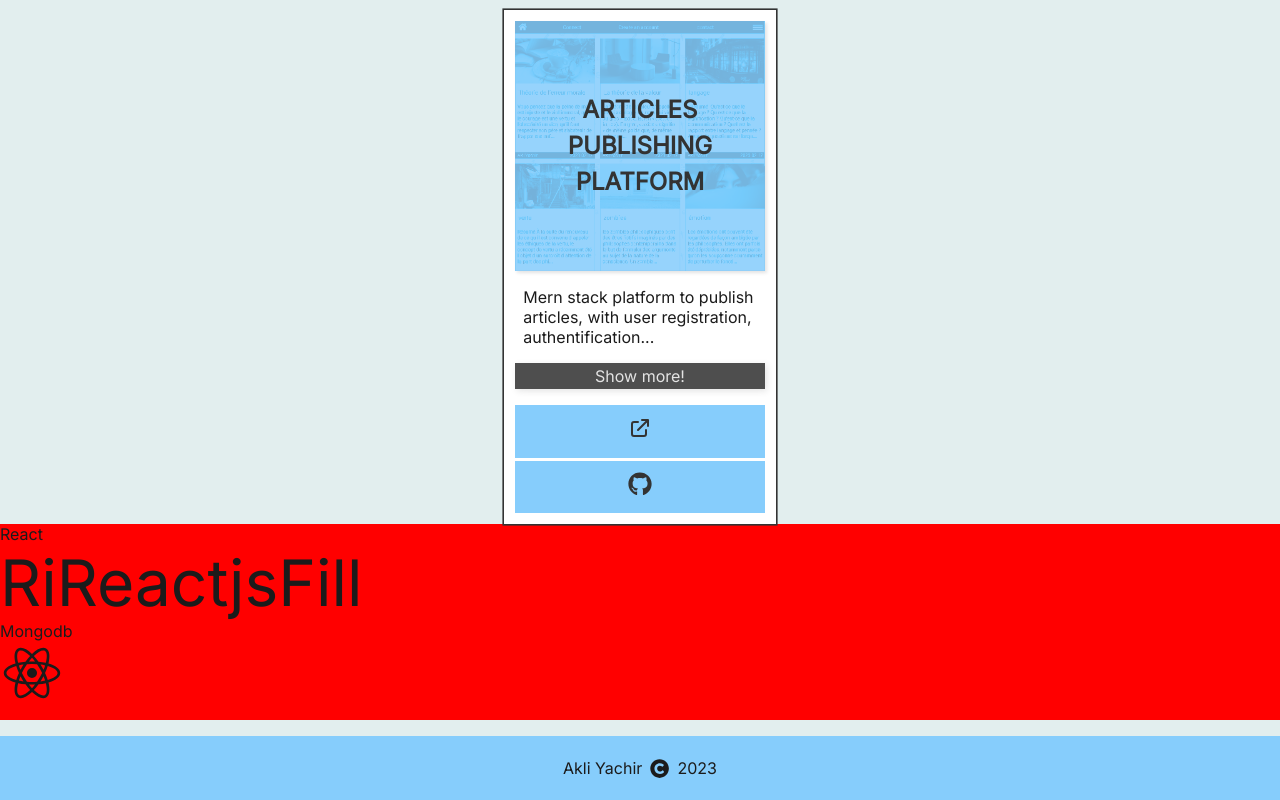
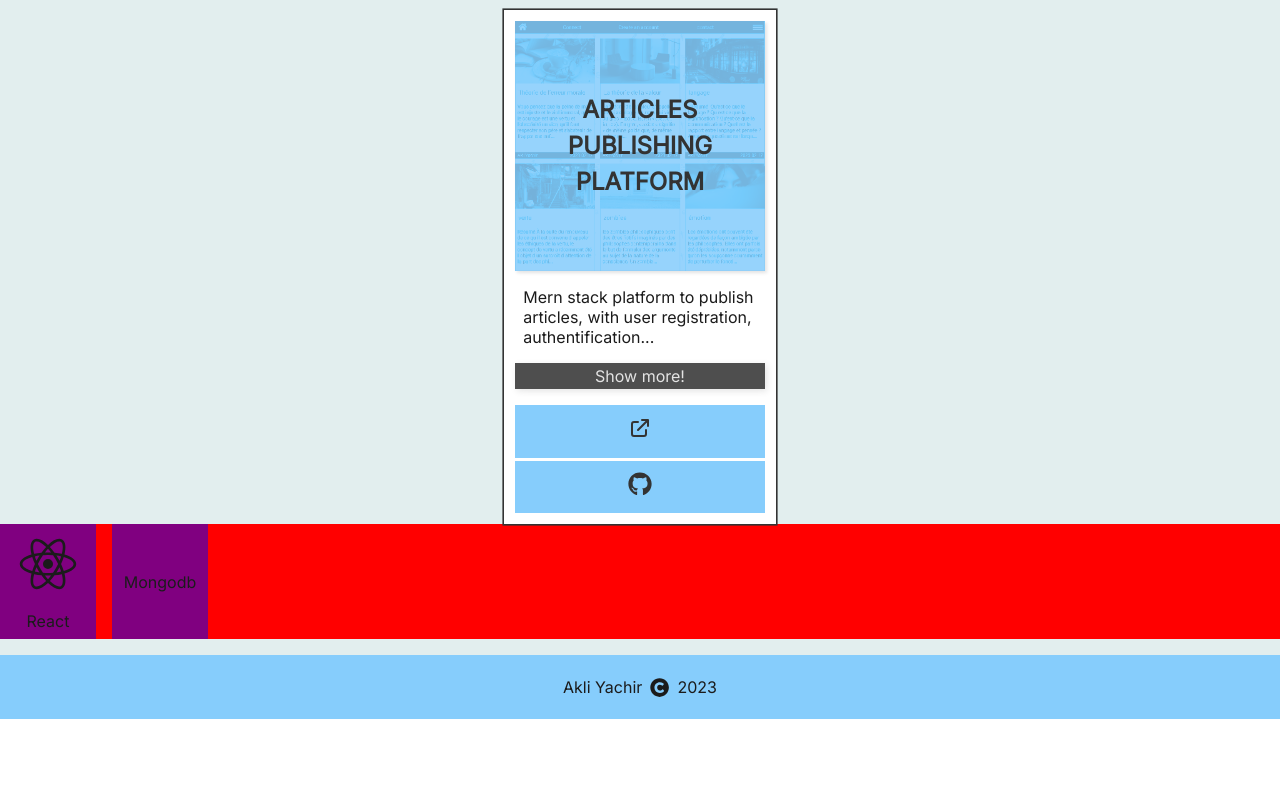
Before and after one commit to akliyachir/portfolio, a React (Vite) app: page / in a window 1280 px wide. Shown: the part 561-1361 px from the top of the page. After the commit the page ends 1280 px from the top, so only its background shows below. Built offline with nearby package versions, Linux system fonts and the light colour scheme.

Commit message:
skills section

```diff
--- a/src/Components/7-SkillsSection/SkillsSection.css
+++ b/src/Components/7-SkillsSection/SkillsSection.css
@@ -1,5 +1,19 @@
 .SkillsSection {
 	background-color: red;
+	display: grid;
+	grid-template-columns: repeat(auto-fill, 6rem);
+	gap: 1rem;
+}
+
+.skillsItemsLoop {
+	background-color: purple;
+	width: 100%;
+	height: 100%;
+	display: flex;
+	justify-content: center;
+	align-items: center;
+	flex-direction: column;
+	padding: 0.5rem;
 }
 
 .SkillsSection .skill_logo {
--- a/src/Components/7-SkillsSection/SkillsSection.jsx
+++ b/src/Components/7-SkillsSection/SkillsSection.jsx
@@ -10,9 +10,9 @@ export default function SkillsSection() {
 				const { skill_id, skill_name, skill_logo } = skillsItemsLoop;
 				console.log(skill_logo);
 				return (
-					<div key={skill_id}>
+					<div key={skill_id} className='skillsItemsLoop'>
+						<div className='skill_logo'>{skill_logo}</div>
 						<div>{skill_name}</div>
-						<div className='skill_logo'>{skill_logo}</div>
 					</div>
 				);
 			})}
--- a/src/ListsAndFixedContent/skillsItems.jsx
+++ b/src/ListsAndFixedContent/skillsItems.jsx
@@ -1,16 +1,16 @@
-import {} from 'react-icons';
+import {} from 'react-icons/go';
 import { RiReactjsFill } from 'react-icons/ri';
 
 const skillsItems = [
 	{
 		skill_id: 1,
 		skill_name: 'React',
-		skill_logo: 'RiReactjsFill',
+		skill_logo: <RiReactjsFill />,
 	},
 	{
 		skill_id: 2,
 		skill_name: 'Mongodb',
-		skill_logo: <RiReactjsFill />,
+		skill_logo: '',
 	},
 ];
 
```
